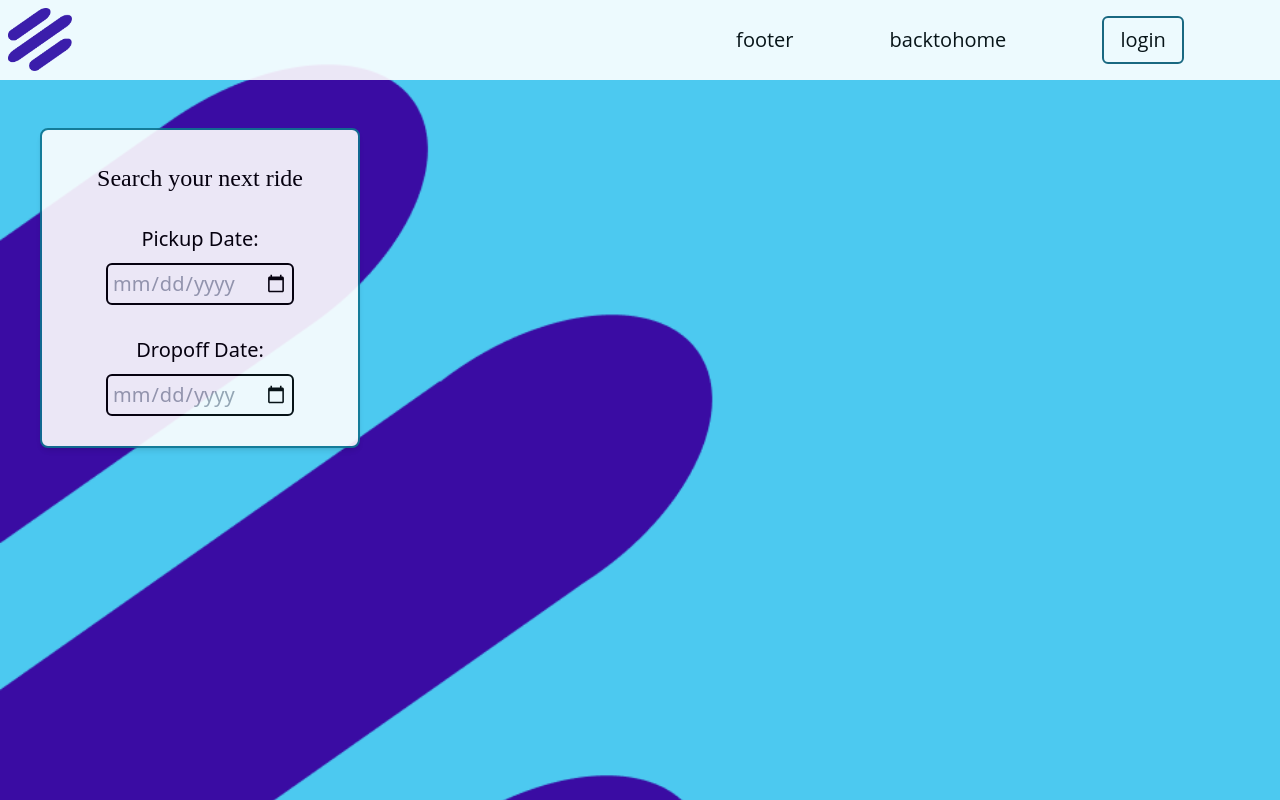
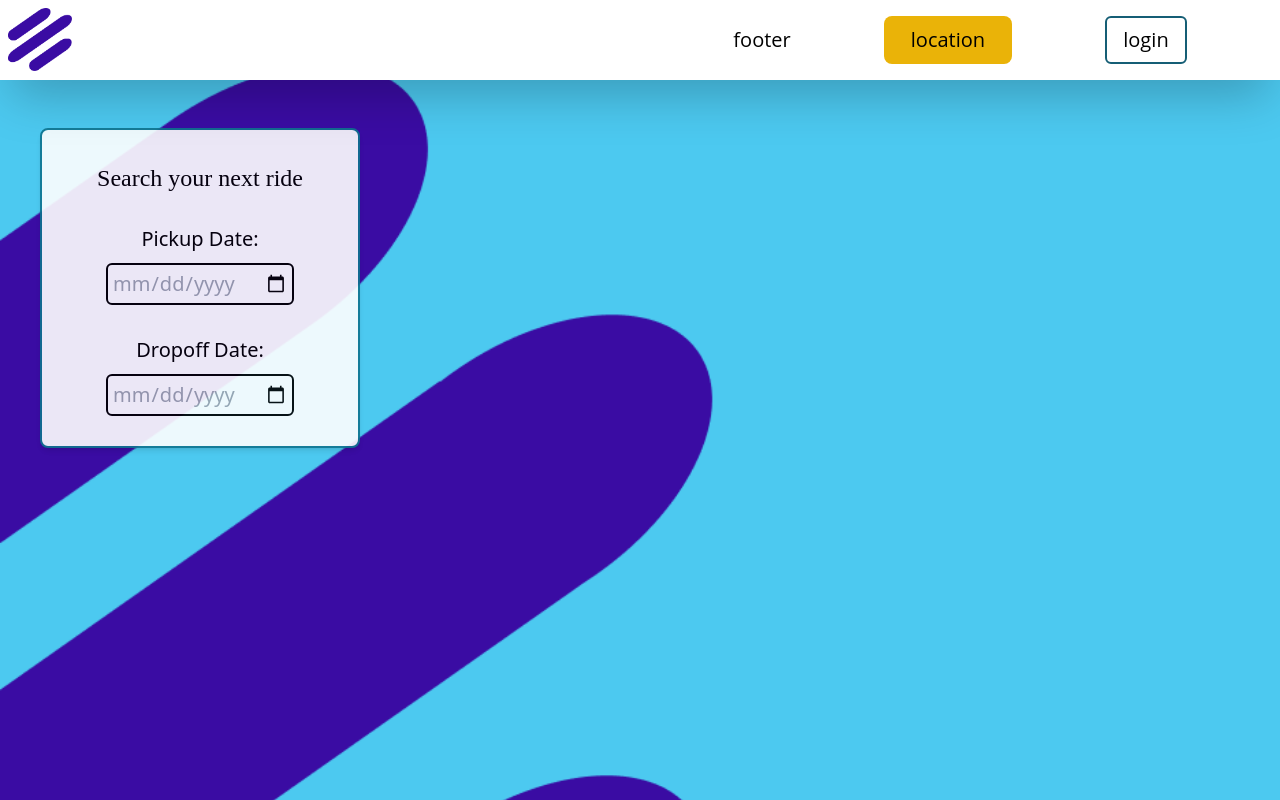
Before and after one commit to Vishnusbhat/vehicle-rental, a React (Create React App) app: page / in a window 1280 px wide. Shown: the top 800 px of the page. Built offline with nearby package versions, Linux system fonts and the light colour scheme.

Commit message:
icon as buttons

```diff
--- a/package.json
+++ b/package.json
@@ -15,6 +15,7 @@
     "react-dom": "^18.2.0",
     "react-headroom": "^3.2.1",
     "react-icons": "^4.11.0",
+    "react-lottie": "^1.2.3",
     "react-router": "^6.16.0",
     "react-router-dom": "^6.16.0",
     "react-scripts": "5.0.1",
--- a/src/components/home-page/header.js
+++ b/src/components/home-page/header.js
@@ -17,7 +17,7 @@ const Header = ( {user}) => {
 
         <header>
 
-            <nav className=" bg-white opacity-90 w-full h-20 p-0 fixed top-0    left-0 z-20 font-navtext text-xl">
+            <nav className=" bg-white opacity-100 w-full h-20 p-0 fixed top-0    left-0 z-20 font-navtext text-xl shadow-2xl">
                 <NavLink to='/'>
                 <img src={Logo} alt="Logo error" className=' w-16  absolute top-2 left-2'/> </NavLink>
 
@@ -26,7 +26,11 @@ const Header = ( {user}) => {
 
                     <li className=' w-auto'><Link to='footer' smooth={true} duration={1000}  className=' cursor-pointer'>footer</Link></li>
 
-                    <li className=' w-auto'><Link to='top' smooth={true} duration={1000}  className=' cursor-pointer'>backtohome</Link></li>
+                    <li>
+                        <button className=' w-32 h-12  rounded-lg m-0  p-0 bg-yellow-500'> location
+
+                        </button>
+                    </li>
 
                     <li className=' w-auto'>{!isLoginPage &&
                     <NavLink to="/login">
@@ -47,3 +51,15 @@ const Header = ( {user}) => {
 
 
 export default Header;
+
+
+
+
+
+
+
+
+
+
+
+// <li className=' w-auto'><Link to='top' smooth={true} duration={1000}  className=' cursor-pointer'>backtohome</Link></li>
--- a/src/components/login-page/layout.js
+++ b/src/components/login-page/layout.js
@@ -8,7 +8,7 @@ const LoginSetup = ({user, setUser}) => {
 
     return (
         <div>
-            <Header />
+            {/* <Header /> */}
             <LoginPage user = {user} setUser = {setUser}/>
             <Footer />
         </div>
--- a/src/components/login-page/page.js
+++ b/src/components/login-page/page.js
@@ -33,11 +33,21 @@ const LoginPage = ({user, setUser}) => {
 
                     <div className="icons-list flex flex-row justify-evenly w-[80%] mt-5">
 
+                        <button>
                         <div className="google-icon "><AiFillGoogleCircle size={70}/></div>
+                        </button>
 
+                        <button>
                         <div className="facebook-icon">< BiLogoFacebookCircle size={70}/></div>
+                        </button>
 
+                        <button>
                         <div className="facebook-icon">< AiFillTwitterCircle size={70}/></div>
+                        </button>
+
+
+
+
                     </div>
                 </div>
              </div>
```
Also changed, not shown: 1 other file (tests, documents, lock files or other folders).
